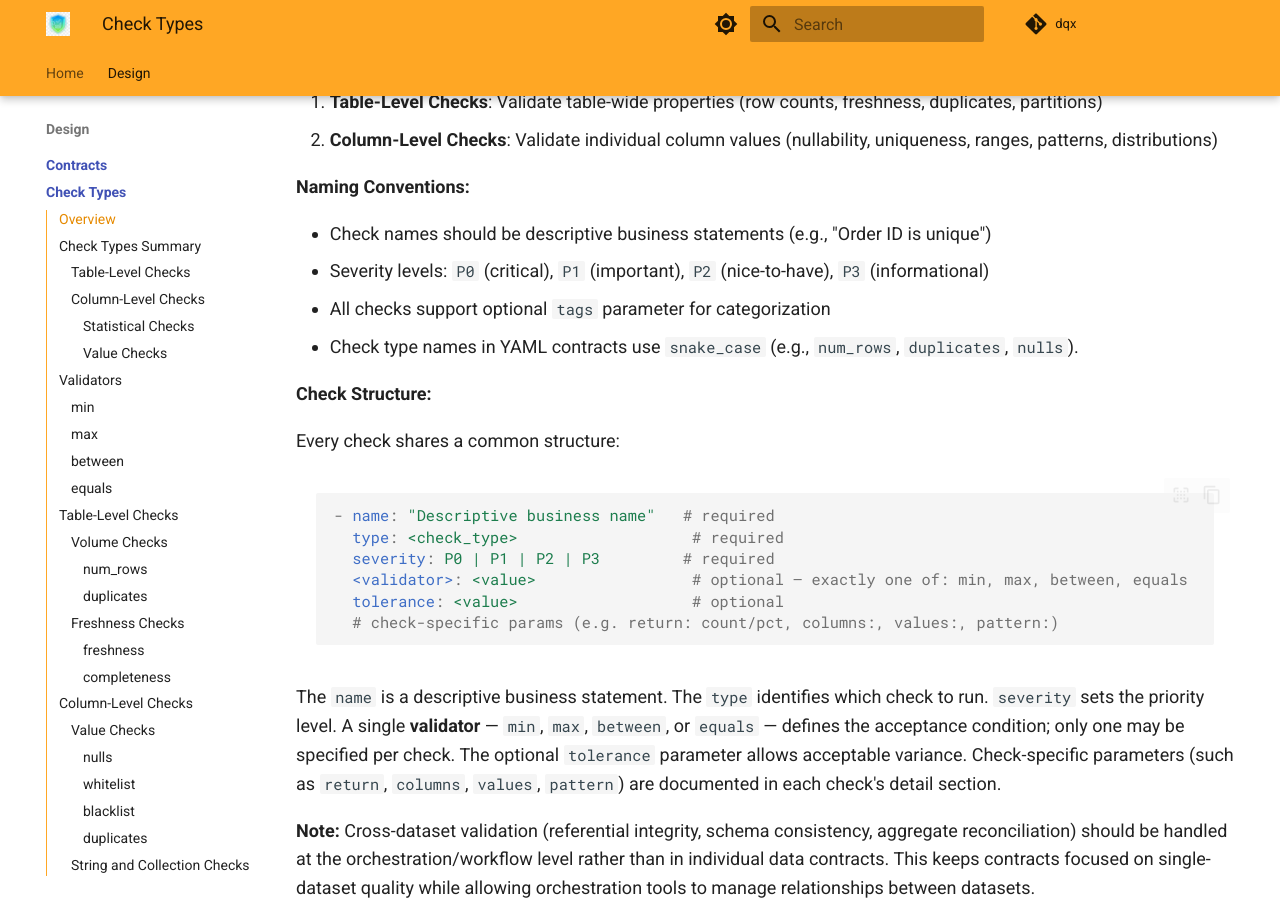
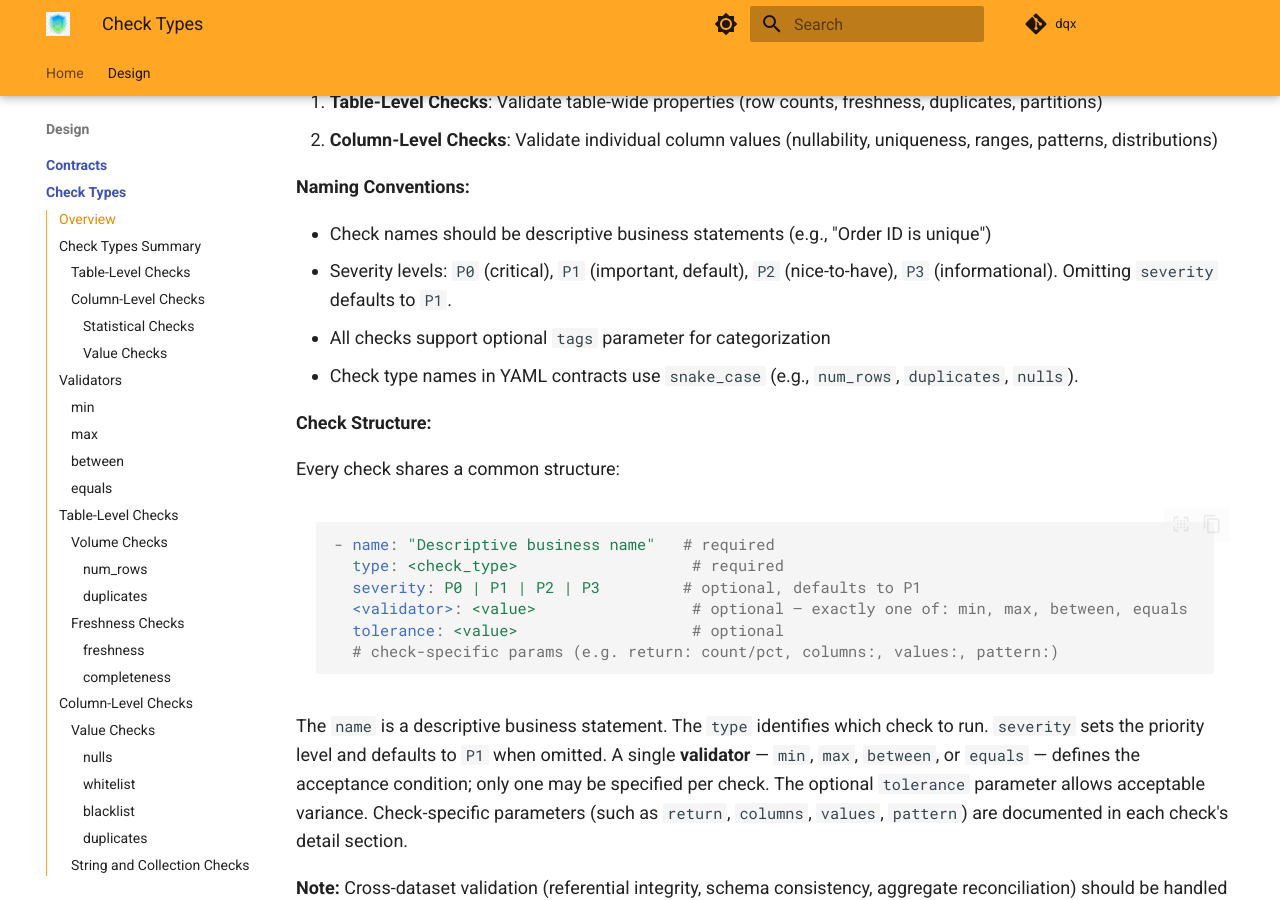
Before and after one commit to nampham2/dqx, an MkDocs documentation site: the page built from docs/design/contracts/checks.md, in a window 1280 px wide and 900 px high, scrolled down 501 px. Built offline with MkDocs 1.6.1 and Material for MkDocs 9.7.7, drawn with Linux system fonts in a browser that asks for light colours; comment, search, counter and statistics services are not loaded.

Commit message:
docs(contracts): mark severity as optional with default P1

````diff
--- a/docs/design/contracts/checks.md
+++ b/docs/design/contracts/checks.md
@@ -16,7 +16,7 @@ Data contracts support two categories of checks:
 **Naming Conventions:**
 
 - Check names should be descriptive business statements (e.g., "Order ID is unique")
-- Severity levels: `P0` (critical), `P1` (important), `P2` (nice-to-have), `P3` (informational)
+- Severity levels: `P0` (critical), `P1` (important, default), `P2` (nice-to-have), `P3` (informational). Omitting `severity` defaults to `P1`.
 - All checks support optional `tags` parameter for categorization
 - Check type names in YAML contracts use `snake_case` (e.g., `num_rows`, `duplicates`, `nulls`).
 
@@ -27,13 +27,13 @@ Every check shares a common structure:
 ```yaml
 - name: "Descriptive business name"   # required
   type: <check_type>                   # required
-  severity: P0 | P1 | P2 | P3         # required
+  severity: P0 | P1 | P2 | P3         # optional, defaults to P1
   <validator>: <value>                 # optional — exactly one of: min, max, between, equals
   tolerance: <value>                   # optional
   # check-specific params (e.g. return: count/pct, columns:, values:, pattern:)
 ```
 
-The `name` is a descriptive business statement. The `type` identifies which check to run. `severity` sets the priority level. A single **validator** — `min`, `max`, `between`, or `equals` — defines the acceptance condition; only one may be specified per check. The optional `tolerance` parameter allows acceptable variance. Check-specific parameters (such as `return`, `columns`, `values`, `pattern`) are documented in each check's detail section.
+The `name` is a descriptive business statement. The `type` identifies which check to run. `severity` sets the priority level and defaults to `P1` when omitted. A single **validator** — `min`, `max`, `between`, or `equals` — defines the acceptance condition; only one may be specified per check. The optional `tolerance` parameter allows acceptable variance. Check-specific parameters (such as `return`, `columns`, `values`, `pattern`) are documented in each check's detail section.
 
 **Note:** Cross-dataset validation (referential integrity, schema consistency, aggregate reconciliation) should be handled at the orchestration/workflow level rather than in individual data contracts. This keeps contracts focused on single-dataset quality while allowing orchestration tools to manage relationships between datasets.
 
````
